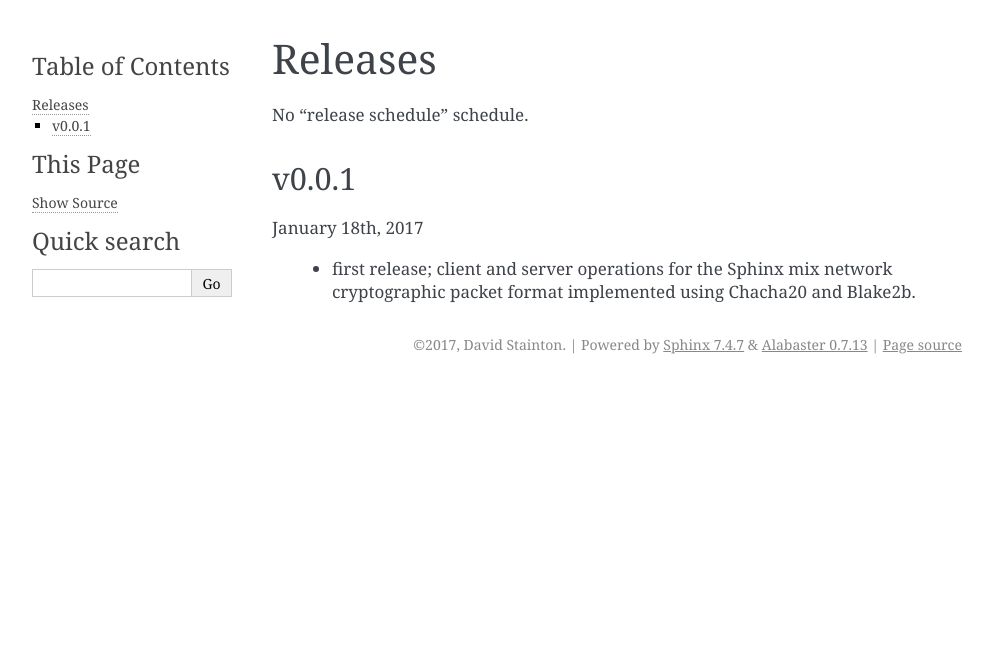
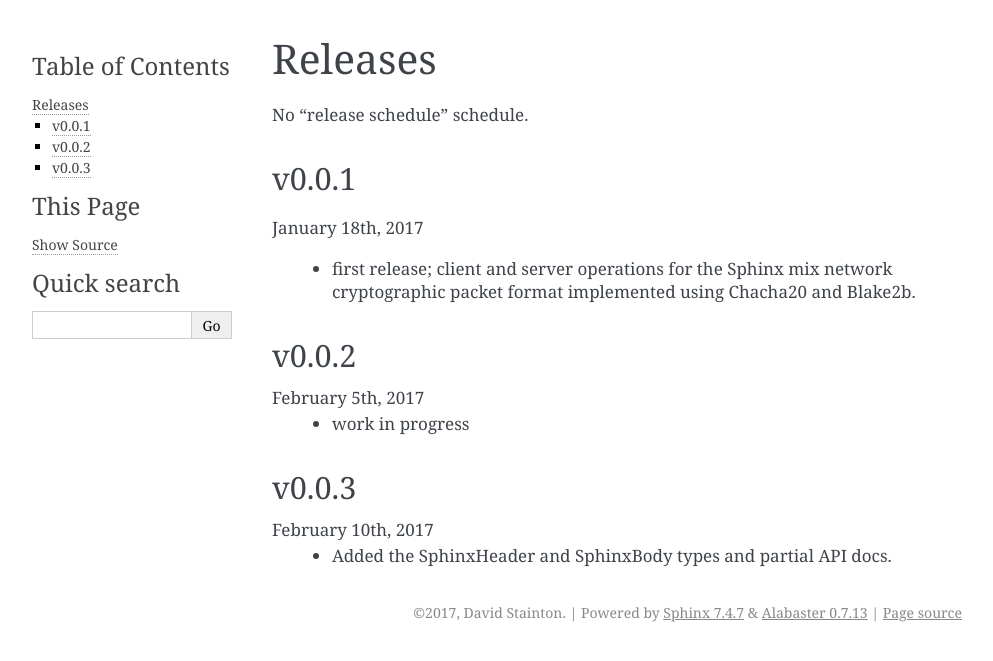
Before and after one commit to applied-mixnetworks/sphinxmixcrypto, a Sphinx documentation site: the page built from docs/releases.rst, in a window 1280 px wide. Shown: the top 661 px of the page, without its empty margins (148-1141 px from the left). Built offline with Sphinx 7.4.7, drawn with Linux system fonts in a browser that asks for light colours; the version number could not be read and is left out.

Commit message:
Bump version

```diff
--- a/docs/releases.rst
+++ b/docs/releases.rst
@@ -10,3 +10,13 @@ January 18th, 2017
 
   * first release; client and server operations for the Sphinx mix network cryptographic packet format
     implemented using Chacha20 and Blake2b.
+
+v0.0.2
+------
+February 5th, 2017
+  * work in progress
+
+v0.0.3
+------
+February 10th, 2017
+  * Added the SphinxHeader and SphinxBody types and partial API docs.
```
Also changed, not shown: 1 other file.
